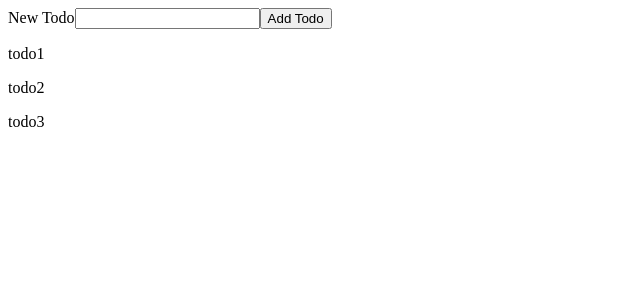
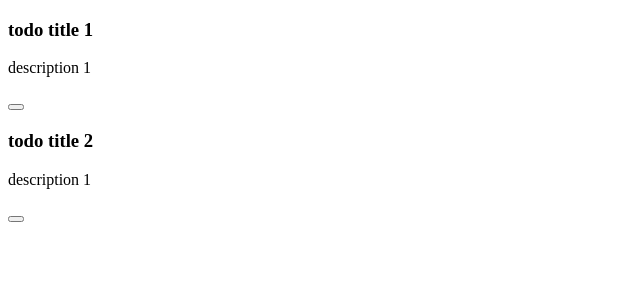
Before and after one commit to nymul-islam-moon/react-anisul-islam, a React (Create React App) app: page / in a window 1280 px wide. Shown: the top 300 px of the page, without its empty margins (0-640 px from the left). Built offline with nearby package versions, Linux system fonts and the light colour scheme.

Commit message:
Todo Final App
Font awsom install before part

```diff
--- a/src/App.js
+++ b/src/App.js
@@ -2,7 +2,7 @@
  * Third Party Section
  */
 import React from 'react';
-import Home from "./STATE_LIFTING/Home";
+import Home from "./components/Home";
 
 /**
  * Component Section
@@ -11,7 +11,7 @@ import Home from "./STATE_LIFTING/Home";
 const App = () => {
      return (
          <div>
-              <Home />
+            <Home />
          </div>
      );
 };
--- a/src/STATE_LIFTING/Home.js
+++ /dev/null
@@ -1,27 +0,0 @@
-import React, {useState} from 'react';
-import Todos from "./Todos";
-import NewTodo from "./NewTodo";
-
-const dummyTodos = [
-    'todo1',
-    'todo2',
-    'todo3',
-]
-
-const Home = () => {
-
-    const [todos, setTodos] = useState( dummyTodos );
-
-    const handleNewTodo = ( newTodo ) => {
-        setTodos([...todos, newTodo]);
-    }
-
-    return (
-        <div>
-            <NewTodo onTodo={handleNewTodo} />
-            <Todos todos={todos} />
-        </div>
-    )
-}
-
-export default Home;
--- a/src/STATE_LIFTING/NewTodo.js
+++ /dev/null
@@ -1,25 +0,0 @@
-import React, {useState} from 'react';
-
-const NewTodo = ( props ) => {
-
-    const [todo, setTodo] = useState("")
-
-    const handleInputChange = ( event ) => {
-        setTodo(event.target.value);
-    }
-
-    const handleSubmit = ( event ) => {
-        event.preventDefault();
-        props.onTodo(todo);
-    }
-
-    return (
-        <form onSubmit={handleSubmit}>
-            <label htmlFor="todo">New Todo</label>
-            <input type="text" id="todo" name="todo" value={todo} onChange={handleInputChange} />
-            <button>Add Todo</button>
-        </form>
-    );
-};
-
-export default NewTodo;
--- a/src/STATE_LIFTING/Todo.js
+++ /dev/null
@@ -1,13 +0,0 @@
-import React from 'react';
-
-const Todo = ( props ) => {
-    return (
-        <div>
-            <p>
-                { props.todo }
-            </p>
-        </div>
-    )
-}
-
-export default Todo;
--- a/src/STATE_LIFTING/Todos.js
+++ /dev/null
@@ -1,14 +0,0 @@
-import React from 'react';
-import Todo from './Todo';
-
-const Todos = ( props ) => {
-    return (
-        <div>
-            { props.todos.map( ( todo, index ) => (
-                <Todo key={index} todo={todo}/>
-            )) }
-        </div>
-    )
-}
-
-export default Todos;
--- /dev/null
+++ b/src/components/Home.js
@@ -0,0 +1,24 @@
+import React from 'react';
+
+import Todos from './Todos';
+
+const dummyTodos = [
+    {
+        id : 1,
+        title : 'todo title 1',
+        desc: "description 1",
+    },
+    {
+        id : 2,
+        title : 'todo title 2',
+        desc: "description 1",
+    }
+]
+
+const Home = () => {
+    return <div>
+        <Todos todos={dummyTodos}/>
+    </div>
+}
+
+export default Home;
--- /dev/null
+++ b/src/components/Todo.js
@@ -0,0 +1,19 @@
+import React from 'react'
+
+const Todo = ( props ) => {
+    const { title, desc, id } = props.todo;
+    return (
+        <article>
+            <div>
+                <h3>{ title }</h3>
+                <p>{ desc }</p>
+                <div>
+                    <button>
+                        <i className="fa fa-trash fa-2x"></i>
+                    </button>
+                </div>
+            </div>
+        </article>
+    )
+}
+export default Todo;
--- /dev/null
+++ b/src/components/Todos.js
@@ -0,0 +1,14 @@
+import React from 'react';
+import Todo from './Todo';
+
+const Todos = ( props ) => {
+    return (
+        <section>
+            {
+                props.todos.map( ( todo ) => <Todo todo={ todo } key={ todo.id } /> )
+            }
+        </section>
+    )
+}
+
+export default Todos;
```
